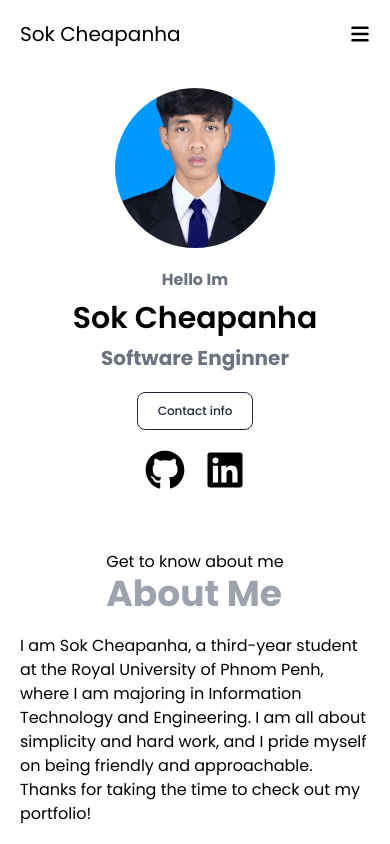
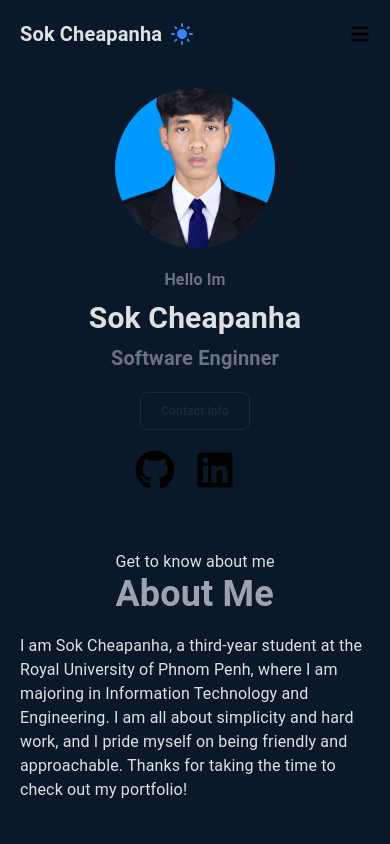
Before and after one commit to Cheapanha-Sok/my_portfolio, a React (Vite) app: page / in a window 390 px wide. Shown: the top 844 px of the page. Built offline with nearby package versions, Linux system fonts and the light colour scheme.

Commit message:
impl dark mode

```diff
--- a/package.json
+++ b/package.json
@@ -10,8 +10,12 @@
     "preview": "vite preview"
   },
   "dependencies": {
+    "@emotion/react": "^11.13.3",
+    "@emotion/styled": "^11.13.0",
+    "@mui/material": "^5.16.7",
     "react": "^18.2.0",
-    "react-dom": "^18.2.0"
+    "react-dom": "^18.2.0",
+    "react-icons": "^5.3.0"
   },
   "devDependencies": {
     "@types/react": "^18.2.43",
--- a/src/App.jsx
+++ b/src/App.jsx
@@ -1,23 +1,56 @@
+import {
+  createTheme,
+  CssBaseline,
+  ThemeProvider,
+} from "@mui/material";
 import AboutMe from "./components/AboutMe";
 import Contact from "./components/Contact";
 import Experience from "./components/Experience";
 import Footer from "./components/Footer";
-import  HeroSection  from "./components/HeroSection";
+import HeroSection from "./components/HeroSection";
 import Navbar from "./components/Navbar";
 import Project from "./components/Project";
+import { useState } from "react";
 
 export default function App() {
+  const [isDarkMode, setIsDarkMode] = useState(true);
+
+  const darkTheme = createTheme({
+    palette: {
+      mode: isDarkMode ? 'dark' : 'light',
+      primary: {
+        main: isDarkMode ? '#0d47a1' : '#90caf9',
+      },
+      secondary: {
+        main: '#131052',
+      },
+      background: {
+        default: isDarkMode ? '#0a1929' : '#ffffff',
+        paper: isDarkMode ? '#102027' : '#ffffff',
+      },
+      text: {
+        primary: isDarkMode ? '#e0e0e0' : '#000000',
+      },
+    },
+  });
+
+  const toggleDarkTheme = () => {
+    setIsDarkMode(!isDarkMode);
+  };
+
   return (
-    <>
-      <Navbar />
+    <ThemeProvider theme={darkTheme}>
+      <CssBaseline />
+
+      <Navbar toggleDarkTheme={toggleDarkTheme} isDarkMode={isDarkMode} />
       <main className="max-w-7xl mx-auto min-h-screen space-y-10 p-5 md:p-0">
         <HeroSection />
         <AboutMe />
-        <Experience/>
+        <Experience />
         <Project />
-        <Contact/>
+        <Contact />
       </main>
       <Footer />
-    </>
-  )
+    </ThemeProvider>
+  );
 }
--- a/src/components/Experience.jsx
+++ b/src/components/Experience.jsx
@@ -7,8 +7,8 @@ export default function Experience() {
           Experience
         </p>
       </div>
-      <div className="grid grid-cols-1 md:grid-cols-3 gap-5">
-        <div className="flex flex-col gap-2 bg-slate-100 p-5 rounded-lg">
+      <div className="grid grid-cols-1 md:grid-cols-3 gap-5 ">
+        <div className="flex flex-col gap-2 p-5 rounded-lg border-2">
           <h1 className="text-xl font-semibold">Programming</h1>
           <ul className="list-disc list-inside">
             <li>C, C++, Java, Kotlin</li>
@@ -17,7 +17,7 @@ export default function Experience() {
             <li>PHP</li>
           </ul>
         </div>
-        <div className="flex flex-col gap-2 bg-slate-100 p-5 rounded-lg">
+        <div className="flex flex-col gap-2 p-5 rounded-lg border-2">
           <h1 className="text-xl font-semibold">Frameworks</h1>
           <ul className="list-disc list-inside">
             <li>Spring Boot</li>
@@ -31,7 +31,7 @@ export default function Experience() {
             <li>ReactJs</li>
           </ul>
         </div>
-        <div className="flex flex-col gap-2 bg-slate-100 p-5 rounded-lg">
+        <div className="flex flex-col gap-2 p-5 rounded-lg border-2">
           <h1 className="text-xl font-semibold">Services</h1>
           <ul className="list-disc list-inside">
             <li>Firebase</li>
--- a/src/components/HeroSection.jsx
+++ b/src/components/HeroSection.jsx
@@ -1,13 +1,11 @@
-import panha from "../assets/img/Panha.jpg"
-import CV from "../assets/pdf/Apply For intern Web.pdf"
-import ALink from "../shared/ALink"
-import gitHub from "../assets/svg/github.svg"
-import linkedin from "../assets/svg/linkedin.svg"
-
+import panha from "../assets/img/Panha.jpg";
+import ALink from "../shared/ALink";
+import gitHub from "../assets/svg/github.svg";
+import linkedin from "../assets/svg/linkedin.svg";
 
 export default function HeroSection() {
   return (
-        <section className='flex flex-col md:flex-row justify-evenly items-center gap-5 md:gap-0 md:h-screen'>
+    <section className="flex flex-col md:flex-row justify-evenly items-center gap-5 md:gap-0 md:h-screen">
       <div className="w-40 h-40 md:w-96 md:h-96 rounded-full overflow-hidden">
         <img
           src={panha}
@@ -15,20 +13,15 @@ export default function HeroSection() {
           className="object-cover w-full h-full"
         />
       </div>
-            <div className='flex flex-col items-center gap-5'>
+      <div className="flex flex-col items-center gap-5">
         <div className="text-center space-y-2">
-                    <p className='text-md font-bold text-gray-500'>
-                        Hello Im
-                    </p>
-                    <p className='text-3xl font-semibold'>Sok Cheapanha</p>
-                    <p className='text-xl font-bold text-gray-500'>Software Enginner</p>
+          <p className="text-md font-bold text-gray-500">Hello Im</p>
+          <p className="text-3xl font-semibold">Sok Cheapanha</p>
+          <p className="text-xl font-bold text-gray-500">Software Enginner</p>
         </div>
 
-                <div className='flex flex-row gap-5'>
-                    {/* <ALink href={CV} download={`${"Panha"}_CV.pdf`} style={true}>
-                        Download CV
-                    </ALink> */}
-                    <ALink href='#contact' style={true}>
+        <div className="flex flex-row gap-5">
+          <ALink href="#contact" style={true}>
             Contact info
           </ALink>
         </div>
@@ -36,11 +29,15 @@ export default function HeroSection() {
           <ALink href="https://github.com/Cheapanha-Sok" newtab={true}>
             <img src={gitHub} alt="gitHub" className="h-10 w-10" />
           </ALink>
-                    <ALink href="https://www.linkedin.com/in/sok-cheapanha-0917802b0/" newtab={true}>
+          <ALink
+            href="https://www.linkedin.com/in/sok-cheapanha-0917802b0/"
+            newtab={true}
+          >
             <img src={linkedin} alt="linkedin" className="h-10 w-10" />
           </ALink>
+          <div className="flex items-center gap-2"></div>
         </div>
       </div>
     </section>
-    )
+  );
 }
--- a/src/components/Navbar.jsx
+++ b/src/components/Navbar.jsx
@@ -1,8 +1,10 @@
 import { useState, useEffect, useRef } from "react";
-import menu from "../assets/svg/menu.svg"
-import closeBar from "../assets/svg/close.svg"
+import menu from "../assets/svg/menu.svg";
+import closeBar from "../assets/svg/close.svg";
 import Toggle from "../shared/Toggle";
-export default function Navbar() {
+import { MdDarkMode, MdLightMode } from "react-icons/md";
+
+export default function Navbar({ toggleDarkTheme, isDarkMode }) {
   const Links = [
     { name: "projects" },
     { name: "contact" },
@@ -34,9 +36,20 @@ export default function Navbar() {
   return (
     <header className="flex justify-between p-5 items-center" ref={navRef}>
       <div className="flex flex-row items-center gap-2">
-                <h1 className="capitalize text-xl fond-semibold">Sok Cheapanha</h1>
+        <h1 className="capitalize text-xl font-semibold">Sok Cheapanha</h1>
+        {isDarkMode ? (
+            <MdLightMode
+              className="text-blue-500 text-2xl cursor-pointer"
+              onClick={toggleDarkTheme}
+            />
+          ) : (
+            <MdDarkMode
+              className="text-yellow-500 text-2xl cursor-pointer"
+              onClick={toggleDarkTheme}
+            />
+          )}
       </div>
-            <nav className="flex-row gap-5 text-xl hidden md:flex ">
+      <nav className="flex-row gap-5 text-xl hidden md:flex items-center">
         {Links.map((link) => (
           <a href={`#${link.name}`} className="uppercase" key={link.name}>
             {link.name}
@@ -44,12 +57,23 @@ export default function Navbar() {
         ))}
       </nav>
       <div className="block md:hidden">
-                {close ? <img src={closeBar} alt="closeBar" className="w-5 h-5" onClick={handleNav} /> : <img src={menu} alt="closeBar" className="w-5 h-5" onClick={handleNav} />}
+        {close ? (
+          <img
+            src={closeBar}
+            alt="closeBar"
+            className="w-5 h-5"
+            onClick={handleNav}
+          />
+        ) : (
+          <img src={menu} alt="menu" className="w-5 h-5" onClick={handleNav} />
+        )}
+      </div>
+      {close && (
+        <div className="absolute mx-2 my-16 right-0 top-0 w-[150px] text-sm shadow-xl ease-in-out duration-500 md:hidden rounded-lg bg-white dark:bg-gray-800">
+          <Toggle Contents={Links} />
 
         </div>
-            {close && <div className="absolute mx-2 my-16 right-0 top-0 w-[150px] text-sm shadow-xl ease-in-out duration-500 md:hidden rounded-lg">
-                <Toggle Contents={Links} />
-            </div>}
+      )}
     </header>
   );
 }
```
Also changed, not shown: 2 other files (tests, documents, lock files or other folders). Lines whose indentation alone changed are shown as unchanged.
